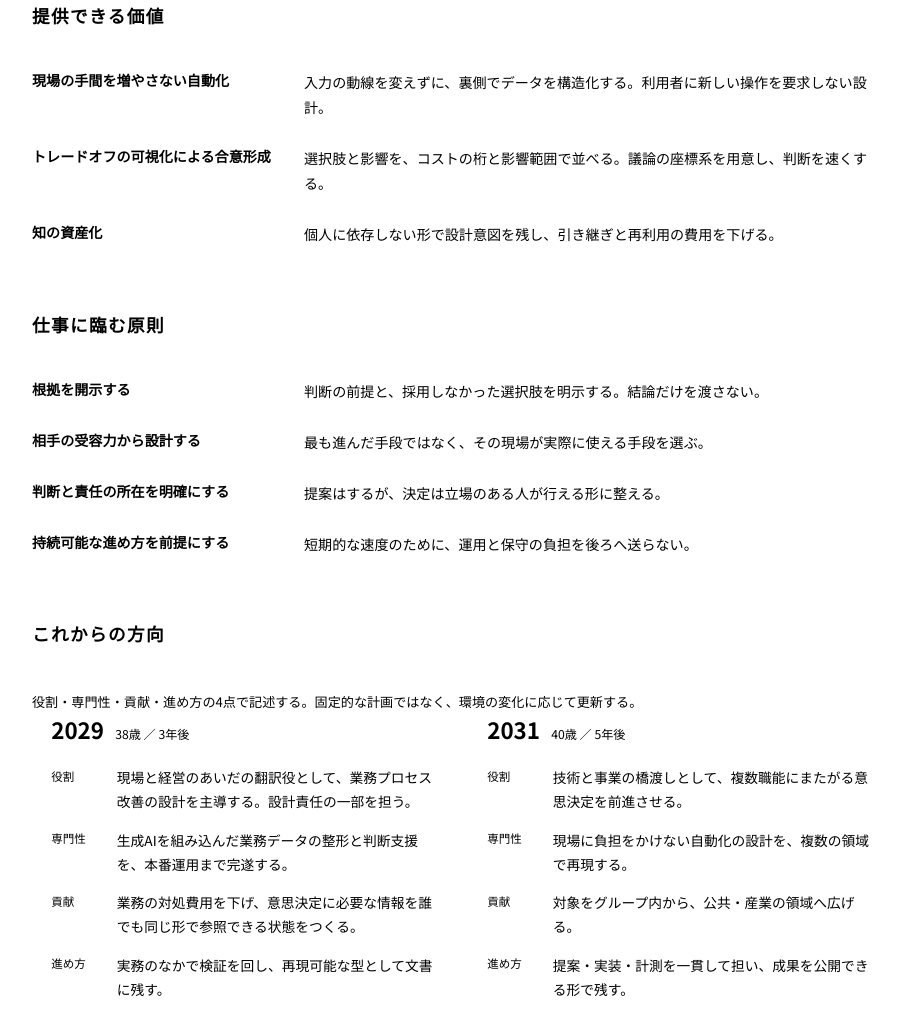
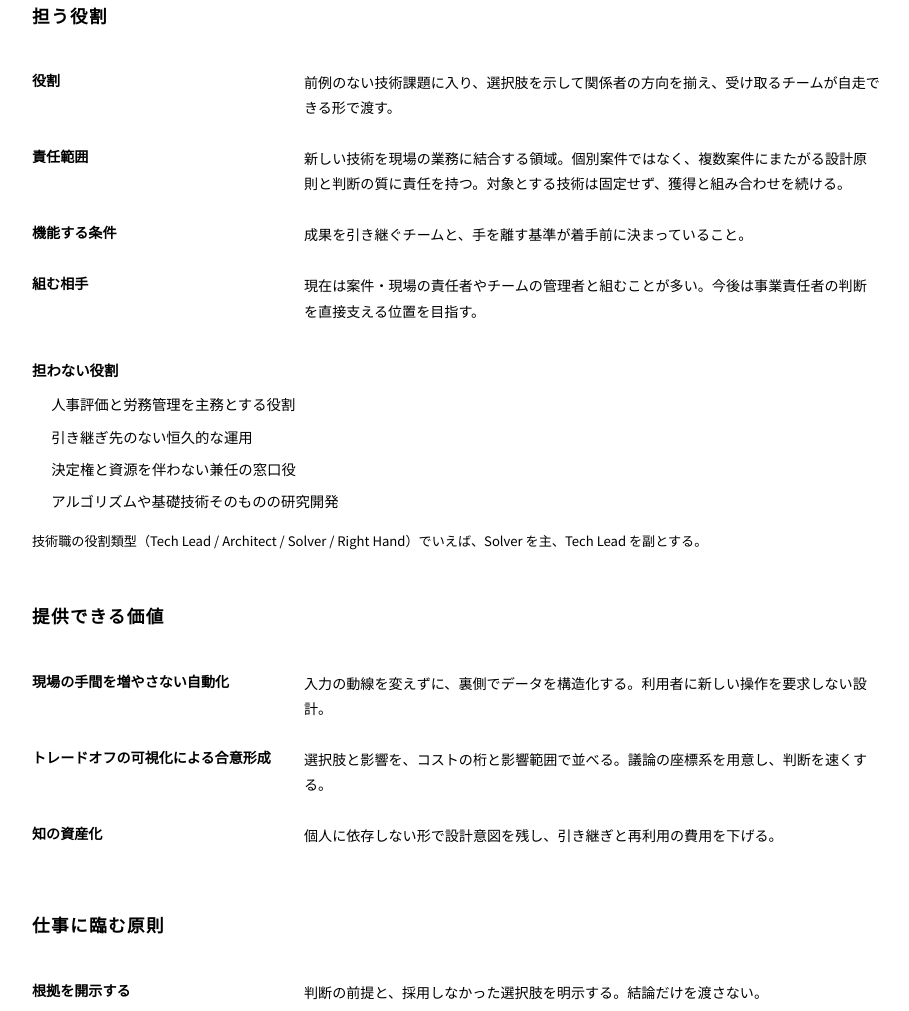
Before and after one commit to Takenori-Kusaka/digital-garden, an Astro site: page /digital-garden/career in a window 1280 px wide. Shown: the part 1044-2055 px from the top of the page, without its empty margins (184-1093 px from the left). Built offline with nearby package versions, Linux system fonts and the light colour scheme; Astro itself is replaced by a stand-in of ours; a web font is replaced by a local one.

Commit message:
feat(career): 担う役割・責任範囲・担わない役割を定義 (#2)
役割類型（Solver主・Tech Lead副）と責任スコープ、機能する条件を明記。

Closes #2

Co-Authored-By: Claude Fable 5.2 <noreply@anthropic.com>

```diff
--- a/src/pages/career/index.astro
+++ b/src/pages/career/index.astro
@@ -39,7 +39,7 @@ const horizon = [
     t: '2029',
     age: '38歳',
     label: '3年後',
-    role: '現場と経営のあいだの翻訳役として、業務プロセス改善の設計を主導する。設計責任の一部を担う。',
+    role: '前例のない技術課題に入り、方向を揃えて渡す役割を、複数の案件で担う。案件・現場の責任者と直接組む。',
     expertise: '生成AIを組み込んだ業務データの整形と判断支援を、本番運用まで完遂する。',
     impact: '業務の対処費用を下げ、意思決定に必要な情報を誰でも同じ形で参照できる状態をつくる。',
     approach: '実務のなかで検証を回し、再現可能な型として文書に残す。'
@@ -48,7 +48,7 @@ const horizon = [
     t: '2031',
     age: '40歳',
     label: '5年後',
-    role: '技術と事業の橋渡しとして、複数職能にまたがる意思決定を前進させる。',
+    role: '事業責任者の判断を直接支える位置で、新しい技術を現場に結合する領域の設計原則に責任を持つ。',
     expertise: '現場に負担をかけない自動化の設計を、複数の領域で再現する。',
     impact: '対象をグループ内から、公共・産業の領域へ広げる。',
     approach: '提案・実装・計測を一貫して担い、成果を公開できる形で残す。'
@@ -71,6 +71,32 @@ const horizon = [
     impact: '後進が自立して運営できる状態を残す。',
     approach: '技術と働き方を、一つの体系として伝える。'
   }
+];
+
+const role = [
+  {
+    t: '役割',
+    d: '前例のない技術課題に入り、選択肢を示して関係者の方向を揃え、受け取るチームが自走できる形で渡す。'
+  },
+  {
+    t: '責任範囲',
+    d: '新しい技術を現場の業務に結合する領域。個別案件ではなく、複数案件にまたがる設計原則と判断の質に責任を持つ。対象とする技術は固定せず、獲得と組み合わせを続ける。'
+  },
+  {
+    t: '機能する条件',
+    d: '成果を引き継ぐチームと、手を離す基準が着手前に決まっていること。'
+  },
+  {
+    t: '組む相手',
+    d: '現在は案件・現場の責任者やチームの管理者と組むことが多い。今後は事業責任者の判断を直接支える位置を目指す。'
+  }
+];
+
+const notRole = [
+  '人事評価と労務管理を主務とする役割',
+  '引き継ぎ先のない恒久的な運用',
+  '決定権と資源を伴わない兼任の窓口役',
+  'アルゴリズムや基礎技術そのものの研究開発'
 ];
 
 const focus = [
@@ -100,7 +126,7 @@ const conditions = {
 >
   <article class="cv">
     <header class="cv-hero">
-      <p class="cv-eyebrow">Career Vision ／ 最終更新 2026-09-15</p>
+      <p class="cv-eyebrow">Career Vision ／ 最終更新 2026-11-20</p>
       <h1 class="cv-title">
         現場と経営のあいだを翻訳し、<br />
         業務の認知的な負担を下げる設計をつくる。
@@ -129,6 +155,25 @@ const conditions = {
       </div>
       <p class="cv-note">
         経歴の詳細は <a href={`${baseUrl}/resume/`}>職務経歴書</a> を参照。
+      </p>
+    </section>
+
+    <section class="cv-sec">
+      <h2>担う役割</h2>
+      <dl class="cv-values">
+        {role.map((r) => (
+          <div>
+            <dt>{r.t}</dt>
+            <dd>{r.d}</dd>
+          </div>
+        ))}
+      </dl>
+      <h3 class="cv-sub">担わない役割</h3>
+      <ul class="cv-list">
+        {notRole.map((n) => <li>{n}</li>)}
+      </ul>
+      <p class="cv-note">
+        技術職の役割類型（Tech Lead / Architect / Solver / Right Hand）でいえば、Solver を主、Tech Lead を副とする。
       </p>
     </section>
 
@@ -259,6 +304,7 @@ const conditions = {
     border-bottom: 2px solid var(--ink); display: inline-block;
     padding-bottom: 0.5rem; margin-bottom: 1.25rem;
   }
+  .cv-sub { font-size: 0.9rem; font-weight: 700; color: var(--ink); margin: 1.4rem 0 0.6rem; }
   .cv-p { font-size: 0.95rem; line-height: 1.9; color: var(--kb-color-ink-800); max-width: 42rem; }
   .cv-note { font-size: 0.82rem; line-height: 1.8; color: var(--slate); margin-top: 0.9rem; }
   .cv-note a { color: var(--blue); text-decoration: none; }
```
